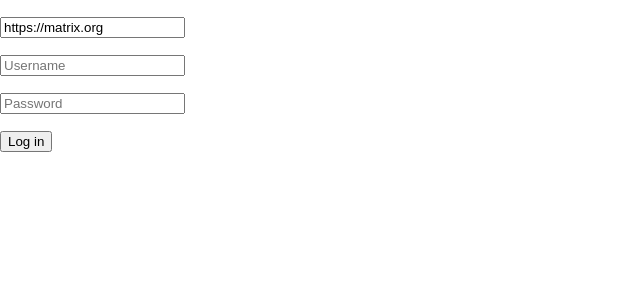
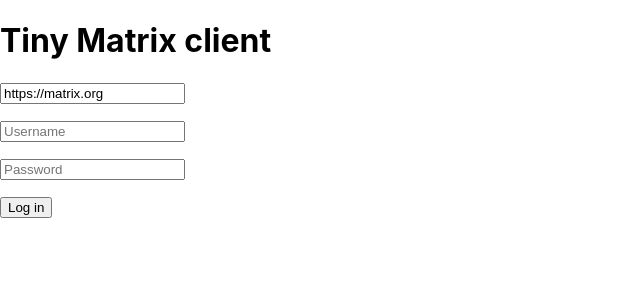
Before and after one commit to c-cal/tiny_matrix_client, a React (Create React App) app: page / in a window 1280 px wide. Shown: the top 300 px of the page, without its empty margins (0-640 px from the left). Built offline with nearby package versions, Linux system fonts and the light colour scheme.

Commit message:
feat: add header

```diff
--- a/src/App.js
+++ b/src/App.js
@@ -22,7 +22,10 @@
 
   render() {
     return (
-      this.state.isClientReady ? <Chat client={this.state.client}/> : <Login setupClient={this.setupClient} />
+      <div className="app">
+        <Header />
+        {this.state.isClientReady ? <Chat client={this.state.client}/> : <Login setupClient={this.setupClient} />}
+      </div>
     )
   }
 }
@@ -112,7 +115,7 @@
     const { currentRoomId, messages } = this.state
     const currentMessages = currentRoomId in messages ? messages[currentRoomId] : []
     return (
-      <div className="app">
+      <div className="chat">
         <RoomSelect client={this.props.client} setCurrentRoomId={this.setCurrentRoomId} />
         <MessageList messages={currentMessages} />
         <SendMessageForm sendMessage={this.sendMessage} />
@@ -206,4 +209,12 @@
   }
 }
 
+function Header() {
+  return (
+    <header>
+      <h1>Tiny Matrix client</h1>
+    </header>
+  )
+}
+
 export default App;
```
